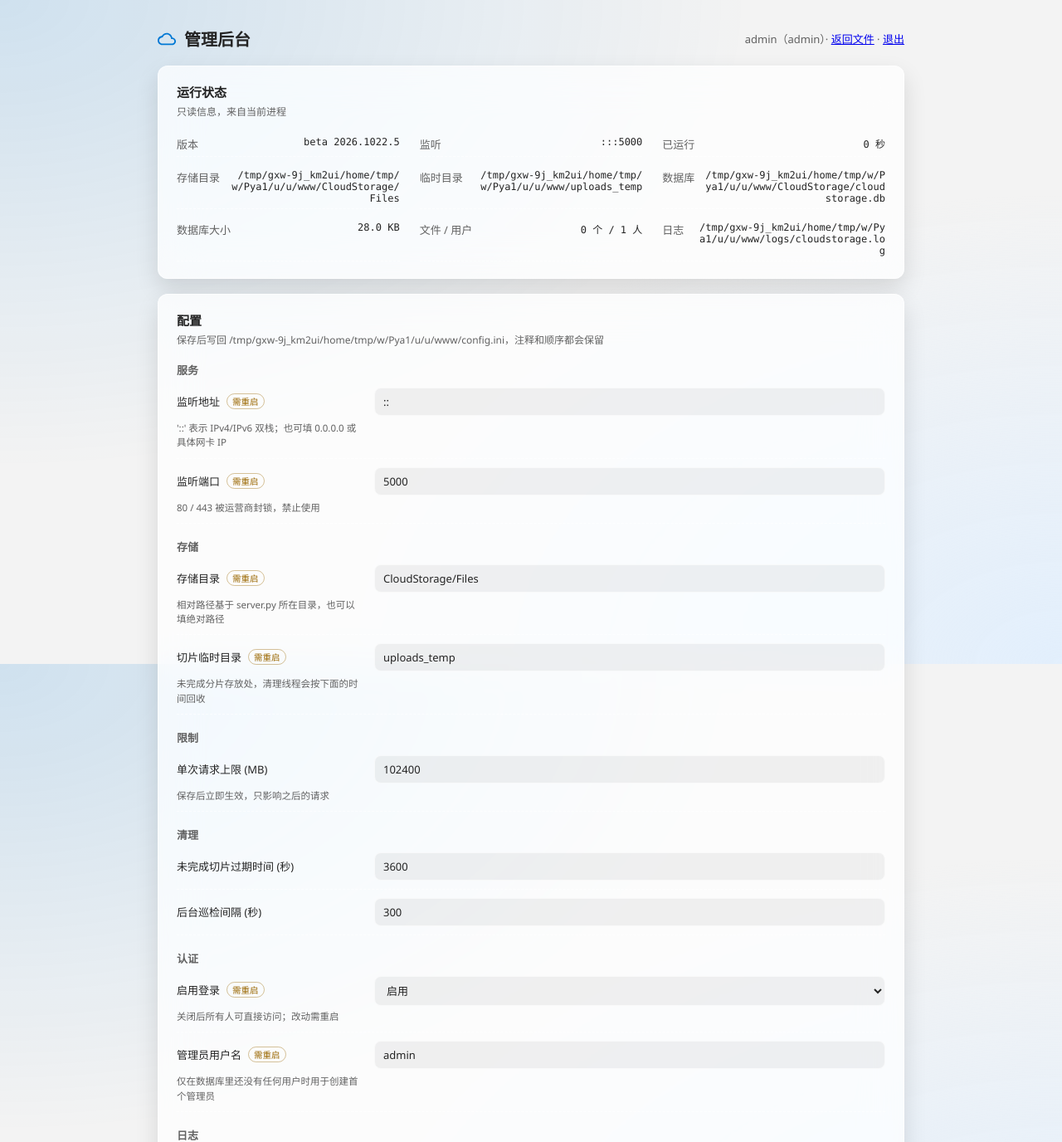
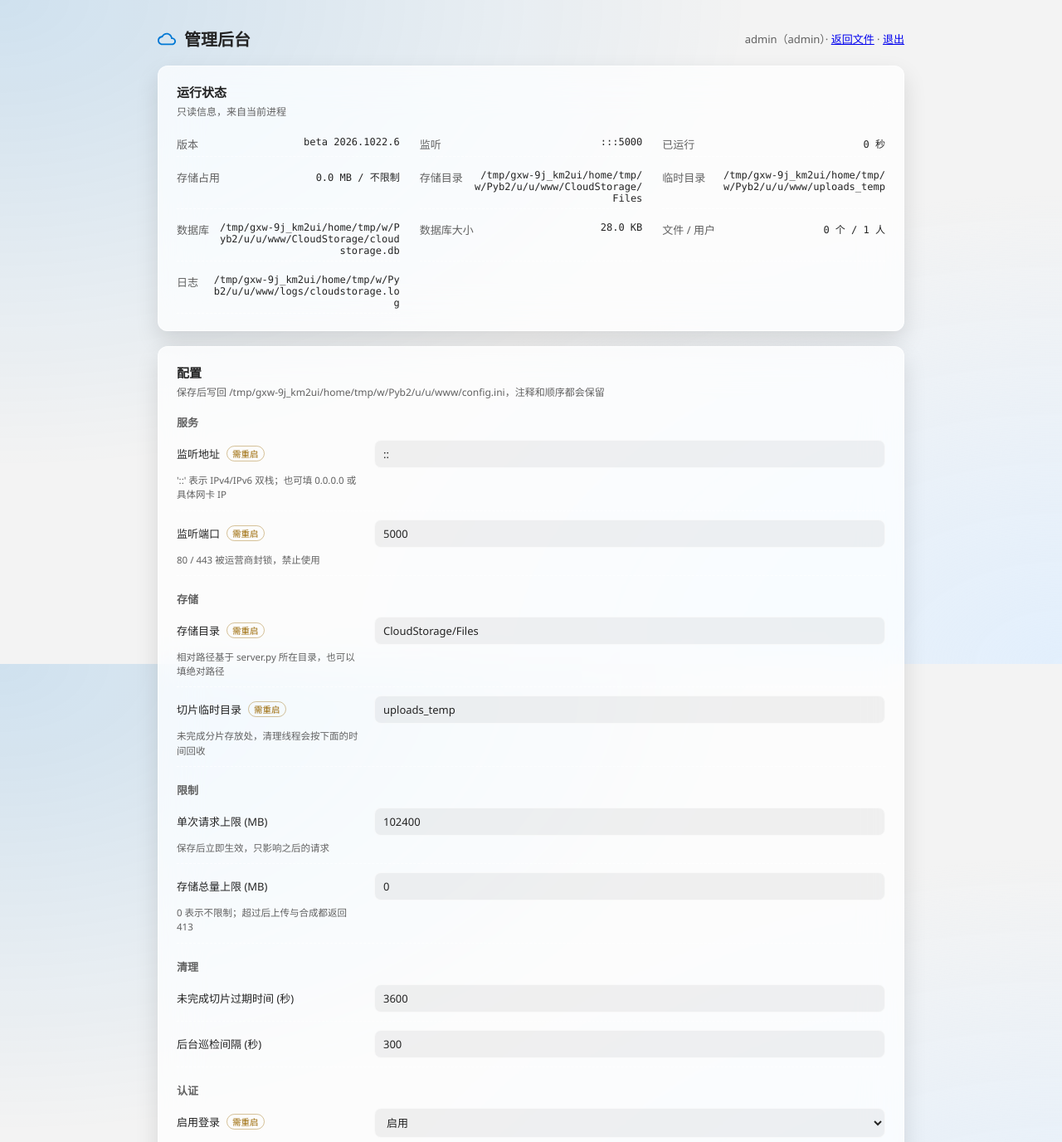
Before and after one commit to Apkeniqo/CloudStorage, a Flask app: page /admin in a window 1280 px wide. Shown: the top 1376 px of the page at 83% size. Run offline with Flask 3, Linux system fonts and the light colour scheme; the visitor is signed in with stand-in values (Sample User, id 1); data comes from the database, SQL or seed files in the repository; data that the repository does not hold is empty; parts of the project's set-up code (start-up, migrations or seed data) failed here and were passed over.

Commit message:
beta 2026.1022.6：存储总量配额
- [LIMIT] max_storage_mb，0 表示不限制，后台可改热生效
- 单流上传按 Content-Length、分片合并按切片总大小判断，超限 413
- 后台显示已用空间/上限

```diff
--- a/config.example.ini
+++ b/config.example.ini
@@ -16,6 +16,8 @@ trash_dir = Trash
 [LIMIT]
 # 单次请求体最大限制（MB）
 max_content_length_mb = 102400
+# 存储总量上限（MB），0 表示不限制
+max_storage_mb = 0
 
 [CLEANUP]
 # 未完成切片的过期停滞时间（秒）
--- a/server.py
+++ b/server.py
@@ -148,6 +148,9 @@ SETTING_SPECS = [
     {'group': '限制', 'key': 'max_content_length_mb', 'section': 'LIMIT', 'type': 'int',
      'restart': False, 'label': '单次请求上限 (MB)', 'min': 1, 'max': 1048576,
      'help': '保存后立即生效，只影响之后的请求'},
+    {'group': '限制', 'key': 'max_storage_mb', 'section': 'LIMIT', 'type': 'int',
+     'restart': False, 'label': '存储总量上限 (MB)', 'min': 0, 'max': 10485760,
+     'help': '0 表示不限制；超过后上传与合成都返回 413'},
 
     {'group': '清理', 'key': 'chunk_expire_seconds', 'section': 'CLEANUP', 'type': 'int',
      'restart': False, 'label': '未完成切片过期时间 (秒)', 'min': 60, 'max': 2592000},
@@ -258,13 +261,15 @@ def update_config_values(pairs):
 def hot_apply(keys):
     """把不需要重启的配置立刻应用到内存"""
     global MAX_CONTENT_LENGTH_MB, MAX_CONTENT_LENGTH, CHUNK_EXPIRE_SECONDS, CLEANUP_INTERVAL_SECONDS
-    global LOG_MAX_TOTAL_MB, LOG_MAX_AGE_DAYS, LOG_MAX_FILES, LOG_CHECK_INTERVAL
+    global LOG_MAX_TOTAL_MB, LOG_MAX_AGE_DAYS, LOG_MAX_FILES, LOG_CHECK_INTERVAL, MAX_STORAGE_MB
 
     if 'max_content_length_mb' in keys:
         MAX_CONTENT_LENGTH_MB = config.getint('LIMIT', 'max_content_length_mb',
                                               fallback=MAX_CONTENT_LENGTH_MB)
         MAX_CONTENT_LENGTH = MAX_CONTENT_LENGTH_MB * 1024 * 1024
         app.config['MAX_CONTENT_LENGTH'] = MAX_CONTENT_LENGTH
+    if 'max_storage_mb' in keys:
+        MAX_STORAGE_MB = config.getint('LIMIT', 'max_storage_mb', fallback=MAX_STORAGE_MB)
     if 'chunk_expire_seconds' in keys:
         CHUNK_EXPIRE_SECONDS = config.getint('CLEANUP', 'chunk_expire_seconds',
                                              fallback=CHUNK_EXPIRE_SECONDS)
@@ -362,6 +367,9 @@ TRASH_DIR = resolve_path(config.get('PATH', 'trash_dir', fallback='Trash'), 'Tra
 # 解析 LIMIT 与 CLEANUP 配置
 MAX_CONTENT_LENGTH_MB = config.getint('LIMIT', 'max_content_length_mb', fallback=500)
 MAX_CONTENT_LENGTH = MAX_CONTENT_LENGTH_MB * 1024 * 1024
+
+# 存储总量上限（MB，0 = 不限制）
+MAX_STORAGE_MB = config.getint('LIMIT', 'max_storage_mb', fallback=0)
 
 CHUNK_EXPIRE_SECONDS = config.getint('CLEANUP', 'chunk_expire_seconds', fallback=3600)
 CLEANUP_INTERVAL_SECONDS = config.getint('CLEANUP', 'cleanup_interval_seconds', fallback=300)
@@ -528,6 +536,38 @@ def get_file_list():
     except Exception as e:
         print(f"读取文件错误: {e}")
     return sorted(file_list, key=lambda x: x['mtime'], reverse=True)
+
+
+def storage_usage():
+    """存储目录当前占用（字节）"""
+    total = 0
+    try:
+        with os.scandir(app.config['UPLOAD_FOLDER']) as it:
+            for entry in it:
+                try:
+                    if entry.is_file():
+                        total += entry.stat().st_size
+                except OSError:
+                    continue
+    except OSError:
+        pass
+    return total
+
+
+def quota_error(extra_bytes):
+    """超出存储上限时返回 {'message': ...}，否则 None。max_storage_mb=0 表示不限制。"""
+    if MAX_STORAGE_MB <= 0:
+        return None
+    limit = MAX_STORAGE_MB * 1024 * 1024
+    used = storage_usage()
+    if used + max(0, extra_bytes) > limit:
+        return {
+            'used': used,
+            'limit': limit,
+            'message': f"存储空间不足：已用 {used / 1048576:.1f} MB / 上限 {MAX_STORAGE_MB} MB",
+        }
+    return None
+
 
 def async_merge_process(file_hash, raw_filename, total_chunks, target_dir, chunk_dir,
                         uploader_id=None, uploader_name=None):
@@ -845,8 +885,7 @@ def admin_page():
 
     info = {
         'version': version.VERSION,
-        'host': HOST,
-        'port': PORT,
+        'host': HOST,        'port': PORT,
         'upload_folder': UPLOAD_FOLDER,
         'temp_dir': TEMP_DIR,
         'db_path': DB_PATH,
@@ -854,6 +893,8 @@ def admin_page():
         'config_path': config_file,
         'log_path': os.path.join(BASE_DIR, 'logs', 'cloudstorage.log'),
         'uptime': int(time.time() - START_TIME),
+        'storage_used': storage_usage(),
+        'storage_limit': MAX_STORAGE_MB,
         'files': stats.get('files', 0),
         'bytes': stats.get('bytes', 0),
         'users': stats.get('users', 0),
@@ -1172,6 +1213,17 @@ def merge_chunks():
         if merge_tasks.get(file_hash, {}).get('status') == 'processing':
             return jsonify({'status': 'error', 'message': '该文件正在合并中，请稍候'}), 409
 
+        # 合并前检查存储配额（切片大小之和就是最终文件大小）
+        total_size = 0
+        for i in range(total_chunks):
+            try:
+                total_size += os.path.getsize(os.path.join(chunk_dir, str(i)))
+            except OSError:
+                pass
+        quota = quota_error(total_size)
+        if quota:
+            return jsonify({'status': 'error', 'message': quota['message']}), 413
+
         # 开启后台线程独立合并（带上上传者，成功后写入文件记录）
         user = current_user() or {}
         t = threading.Thread(
@@ -1204,6 +1256,11 @@ def upload_file():
         file = request.files['file']
         if file.filename == '':
             return jsonify({'status': 'error', 'message': '未选择文件'}), 400
+
+        # 用 Content-Length 作为上界，超配额直接拒绝（比写完再回滚省事）
+        quota = quota_error(request.content_length or 0)
+        if quota:
+            return jsonify({'status': 'error', 'message': quota['message']}), 413
 
         if file:
             raw_filename = clean_filename(file.filename) or f"file_{int(time.time())}"
--- a/templates/admin.html
+++ b/templates/admin.html
@@ -281,6 +281,7 @@
             <div class="info-row"><span>版本</span><code>{{ info.version }}</code></div>
             <div class="info-row"><span>监听</span><code>{{ info.host }}:{{ info.port }}</code></div>
             <div class="info-row"><span>已运行</span><code>{{ info.uptime }} 秒</code></div>
+            <div class="info-row"><span>存储占用</span><code>{{ '%.1f'|format(info.storage_used / 1048576) }} MB{% if info.storage_limit > 0 %} / 上限 {{ info.storage_limit }} MB{% else %} / 不限制{% endif %}</code></div>
             <div class="info-row"><span>存储目录</span><code>{{ info.upload_folder }}</code></div>
             <div class="info-row"><span>临时目录</span><code>{{ info.temp_dir }}</code></div>
             <div class="info-row"><span>数据库</span><code>{{ info.db_path }}</code></div>
--- a/version.py
+++ b/version.py
@@ -1,10 +1,10 @@
 """版本号：每次更新都要递增。
 
 格式：<阶段> <年份>.<月日>.<同日构建号>
-例如 beta 2026.1022.5，当天第二次更新就是 beta 2026.1022.5。
+例如 beta 2026.1022.6，当天第二次更新就是 beta 2026.1022.6。
 """
 
-VERSION = 'beta 2026.1022.5'
+VERSION = 'beta 2026.1022.6'
 
 # 便于程序解析：拆成 (阶段, 年份, 月日, 构建号)
 def parse(value=None):
```
Also changed, not shown: CHANGELOG.md.
